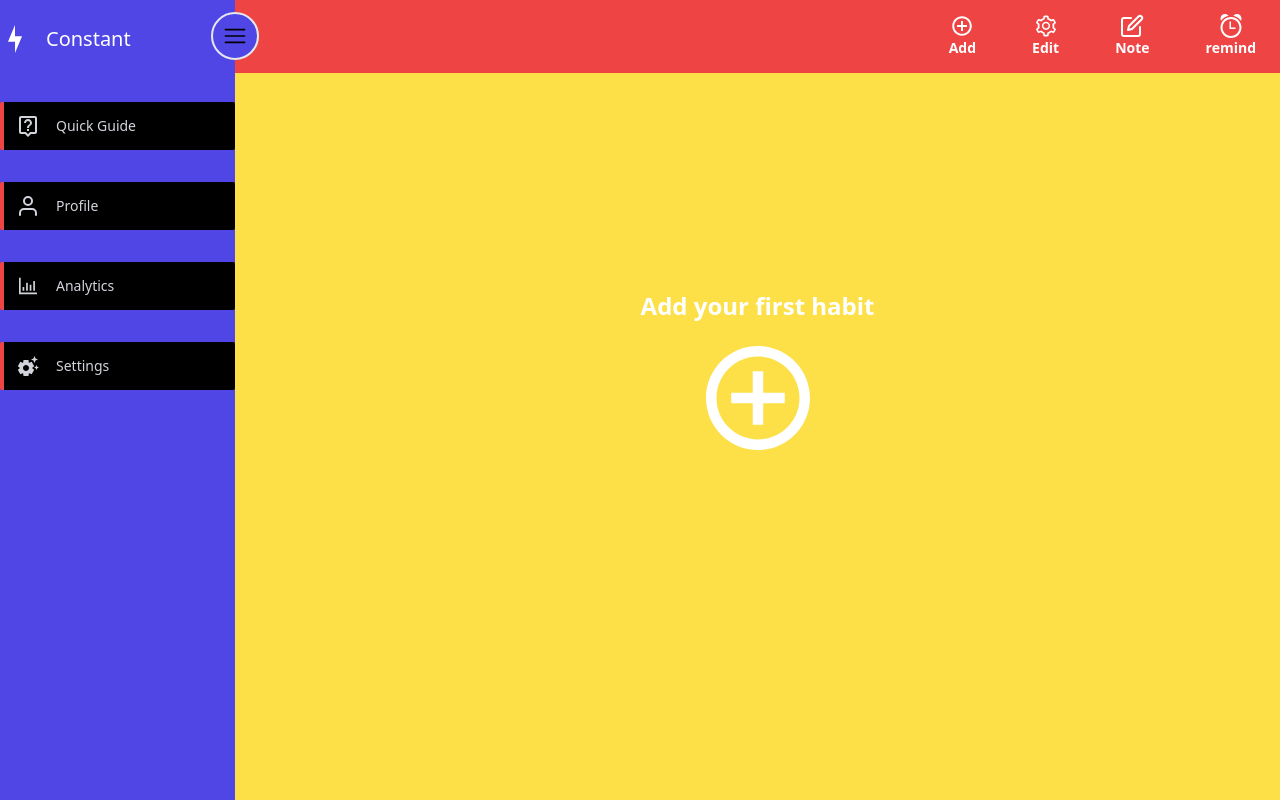
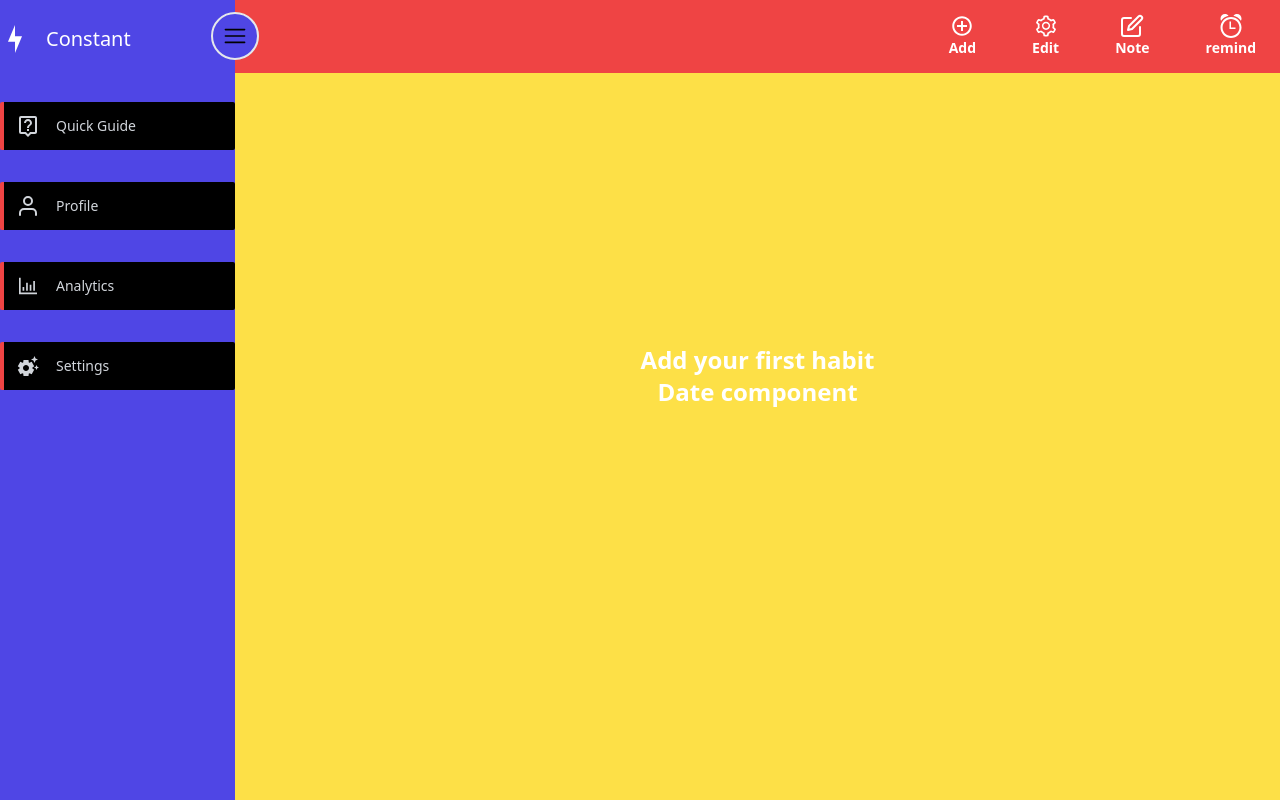
Before and after one commit to Oms-343/Constant, a React (Create React App) app: page /home in a window 1280 px wide. Built offline with nearby package versions, Linux system fonts and the light colour scheme.

Commit message:
start work on date ui

```diff
--- a/src/componentss/HabitDescribeFinal.js
+++ b/src/componentss/HabitDescribeFinal.js
@@ -22,7 +22,7 @@ const HabitDescribeFinal = () => {
                     id={SuccessDay.id}
                     name="notification-method"
                     type="radio"
-                    defaultChecked={SuccessDay.id === "email"}
+                    defaultChecked={SuccessDay.id === "everyday"}
                     className="focus:ring-indigo-500 h-4 w-4 text-indigo-600 border-gray-300"
                   />
                   <label
--- a/src/componentss/MainContent.js
+++ b/src/componentss/MainContent.js
@@ -1,9 +1,10 @@
-import React from "react";
+import React, { useState } from "react";
 import { IoMdAddCircleOutline } from "react-icons/io";
 
 import { useLocation, Link } from "react-router-dom";
 
 const MainContent = () => {
+  const [page, setPage] = useState(false);
   const location = useLocation();
 
   return (
@@ -11,9 +12,13 @@ const MainContent = () => {
       <div className=" mb-14 flex flex-col pb-16 justify-center items-center">
         <h1>Add your first habit</h1>
 
-        <Link to="/modal" state={{ background: location }}>
-          <IoMdAddCircleOutline className="text-9xl cursor-pointer mt-3" />
-        </Link>
+        {page ? (
+          <Link to="/modal" state={{ background: location }}>
+            <IoMdAddCircleOutline className="text-9xl cursor-pointer mt-3" />
+          </Link>
+        ) : (
+          <h1>Date component</h1>
+        )}
       </div>
     </main>
   );
```
